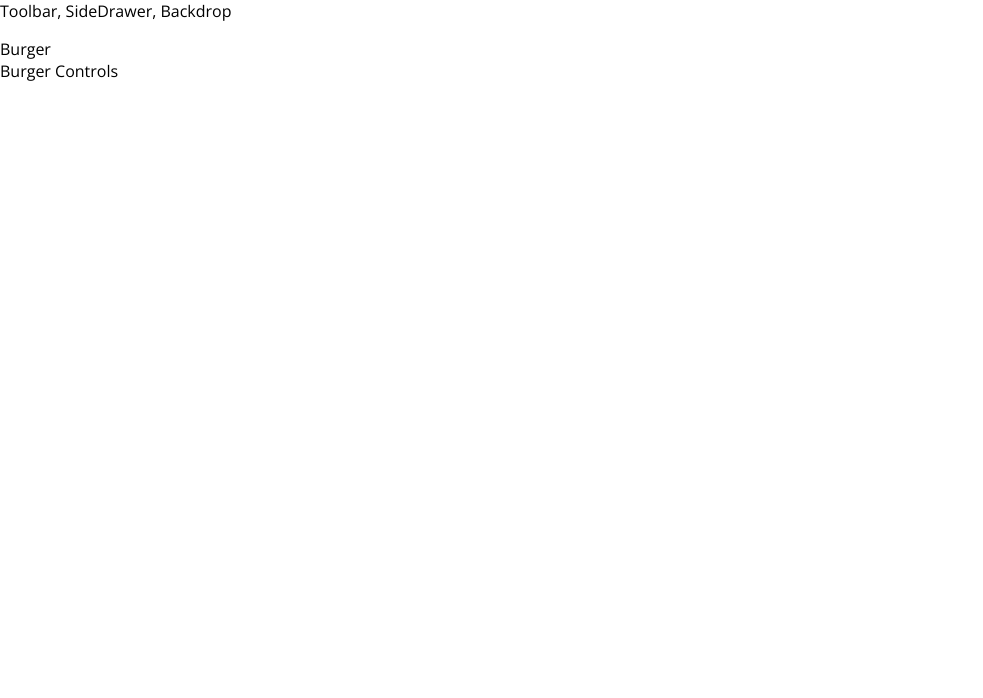
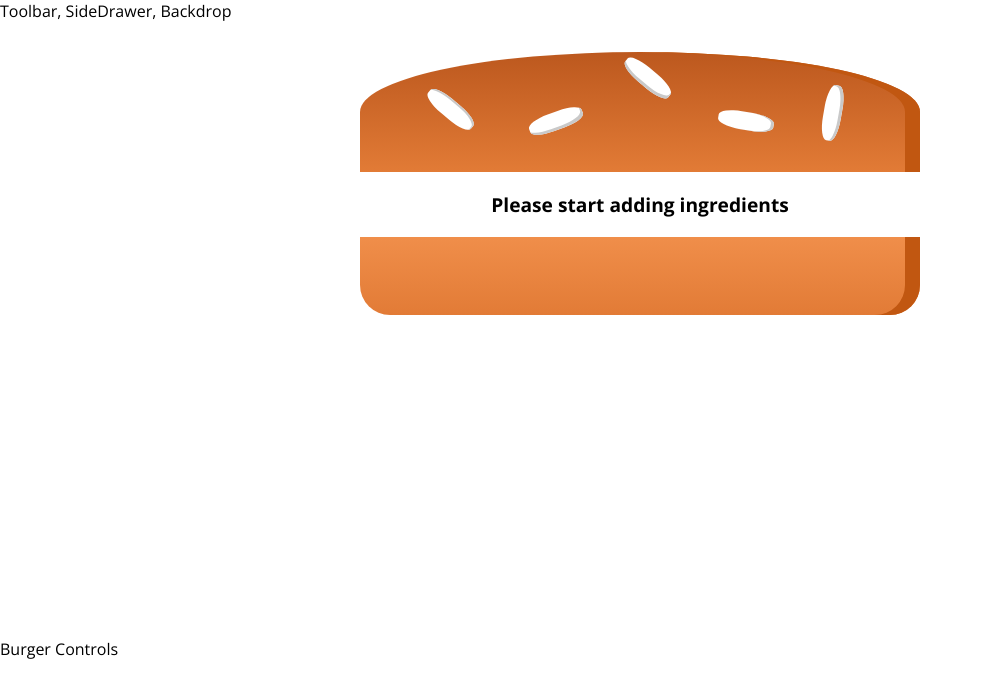
Before and after one commit to TowerGuy2909/reactBurgerBuilder, a React app in the folder reactburgerbuilder/: page / in a window 1280 px wide. Shown: the top 698 px of the page, without its empty margins (0-983 px from the left). Built offline with nearby package versions, Linux system fonts and the light colour scheme.

Commit message:
altered the burger builder to head towards being dynamicly built by user

```diff
--- a/reactburgerbuilder/src/containers/BurgerBuilder/BurgerBuilder.js
+++ b/reactburgerbuilder/src/containers/BurgerBuilder/BurgerBuilder.js
@@ -1,11 +1,21 @@
 import React, { Component } from 'react';
 import Aux from '../../higherOrderComponents/Auxillary';
+import Burger from '../../components/Burger/Burger';
 
 class BurgerBuilder extends Component{
+   state = {
+       ingredients: {
+           salad: 0,
+           bacon: 0,
+           cheese: 0,
+           meat: 0
+       }
+   }
+
     render() {
         return(
             <Aux>
-                <div>Burger</div>
+                <Burger ingredients={this.state.ingredients}/>
                 <div>Burger Controls</div>
             </Aux>
         );
```
